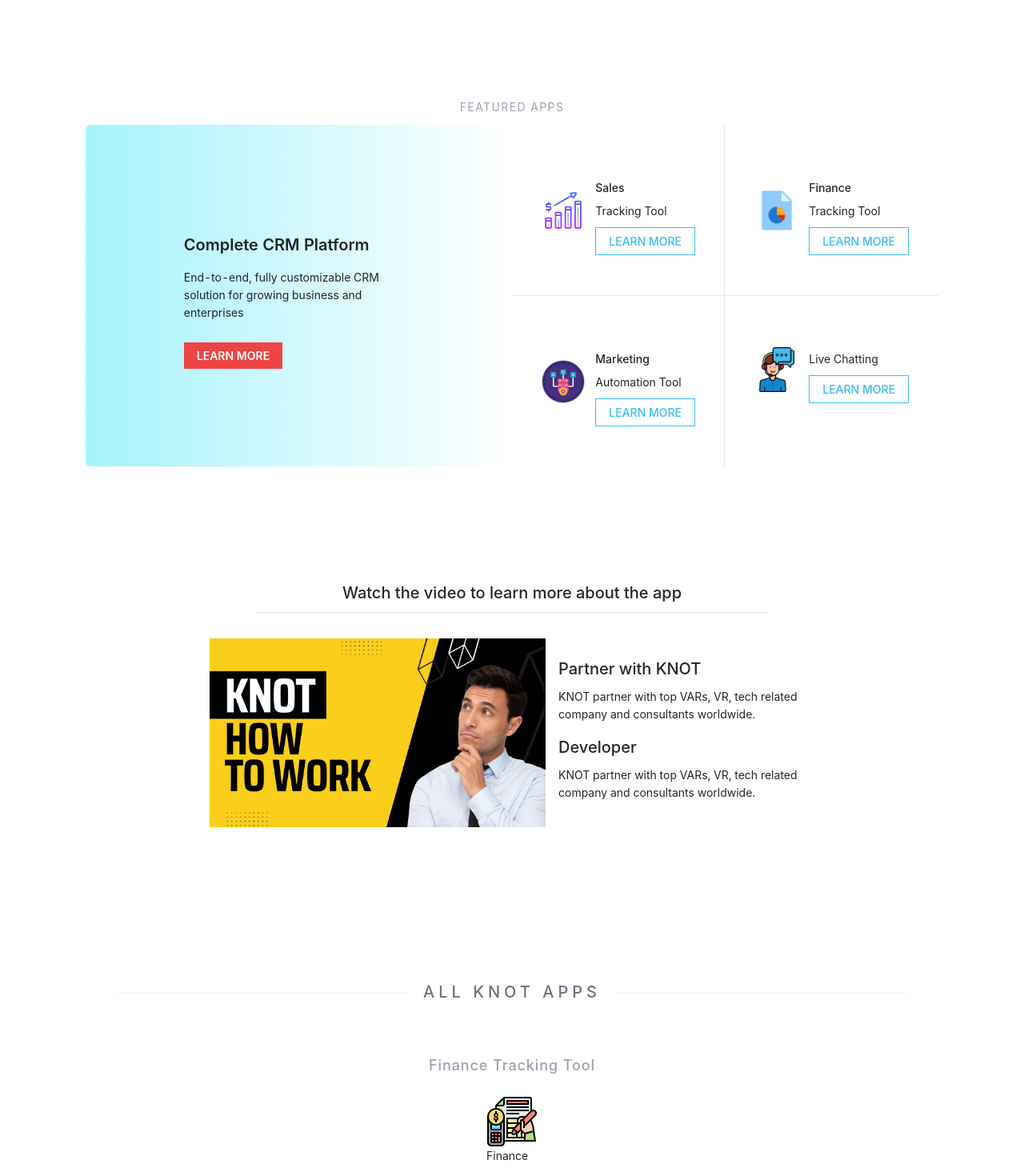
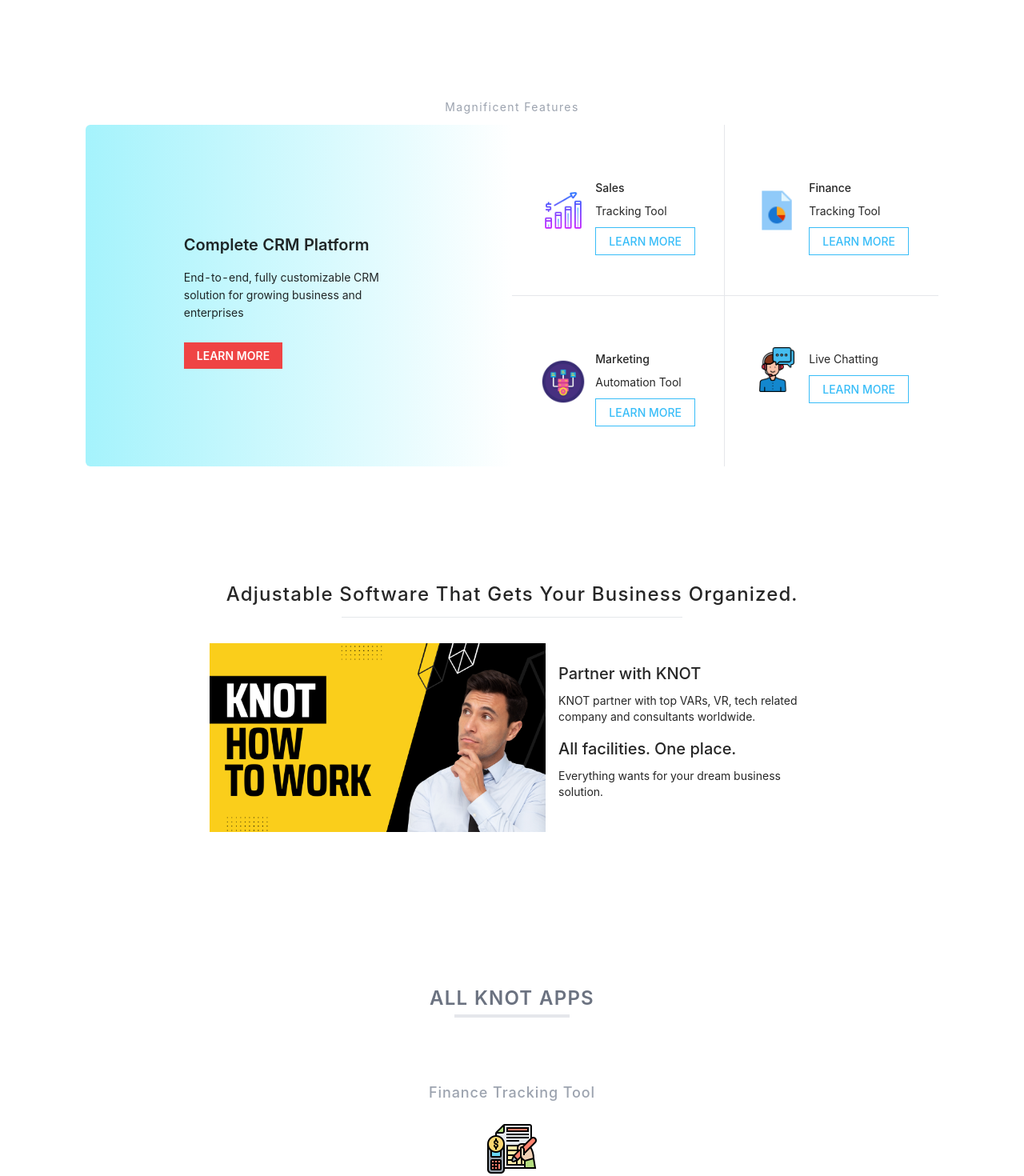
Before and after one commit to TeamHero6/knot-client, a React (Create React App) app: page / in a window 1280 px wide. Shown: the part 400-1870 px from the top of the page at 80% size. Built offline with nearby package versions, Linux system fonts and the light colour scheme; the HTML template or start-up script is replaced by a standard one.

Commit message:
fix all responsive issue on home page

```diff
--- a/src/Components/Pages/Home/AllKnotApp/AllKnotApp.js
+++ b/src/Components/Pages/Home/AllKnotApp/AllKnotApp.js
@@ -1,4 +1,3 @@
-import { Divider } from "antd";
 import React from "react";
 import liveChatSmallIcon from "../../../../Assets/icons/chat-small.png";
 import liveChatIcon from "../../../../Assets/icons/chat.png";
@@ -13,12 +12,11 @@
 
 const AllKnotApp = () => {
     return (
-        <div className="md:mx-16 lg:mx-36 mb-12 mt-20 md:mt-36">
-            <Divider>
-                <h2 className="text-center text-gray-500 text-xl my-12 tracking-widest md:tracking-[.25em]">
-                    ALL KNOT APPS
-                </h2>
-            </Divider>
+        <div className="md:mx-16 lg:mx-36 mb-12 mt-20 md:mt-48">
+            <h2 className="text-center text-gray-500 font-semibold text-2xl my-12 lg:my-20 tracking-widest md:tracking-wider">
+                ALL KNOT APPS
+                <div className="border-2 border-b-2 w-36 mx-auto mt-1"></div>
+            </h2>
             <div className="flex justify-center flex-wrap gap-20">
                 {/*------- Finance Tracking Tool --------*/}
                 <section>
@@ -190,7 +188,7 @@
                 </section>
                 {/*------- Live Chatting --------*/}
                 <section>
-                    <h1 className="font-bold text-center mb-4">
+                    <h1 className="text-lg text-gray-400 text-center mb-6 tracking-wider">
                         Live Chatting
                     </h1>
                     <div className="flex justify-center">
@@ -240,7 +238,7 @@
                 </section>
                 {/*------- Task Management --------*/}
                 <section>
-                    <h1 className="font-bold text-center mb-4">
+                    <h1 className="text-lg text-gray-400 text-center mb-6 tracking-wider">
                         Task Management
                     </h1>
                     <div className="flex justify-center">
--- a/src/Components/Pages/Home/FeaturedApp/FeaturedApp.js
+++ b/src/Components/Pages/Home/FeaturedApp/FeaturedApp.js
@@ -9,7 +9,7 @@
     return (
         <div className="lg:px-12">
             <p className="my-3 tracking-widest text-gray-400 text-sm text-center">
-                FEATURED APPS
+                Magnificent Features
             </p>
             <section className="grid w-[100%] mx-auto mb-20 md:mb-36 md:w-[90%] grid-cols-1 md:grid-cols-2 items-center bg-cyan-100 md:bg-gradient-to-r from-cyan-200 via-white to-white rounded-md">
                 <div className="text-center md:text-left w-[100%] md:w-[60%] px-0 lg:px-4 mx-auto my-10 md:my-0">
--- a/src/Components/Pages/Home/Intro.js
+++ b/src/Components/Pages/Home/Intro.js
@@ -4,20 +4,25 @@
 
 const Intro = () => {
     return (
-        <div className="w-[80%] mx-auto mt-20 md:mt-36">
+        <div className="w-[90%] mx-auto mt-20 md:mt-48">
             <section className="text-[#333333] text-[24px] font-semibold mb-6 mt-12 text-center">
-                <h1>Trusted by more than 15 million users globally</h1>
+                <h1 className="hidden md:block">
+                    Manage Your Investments Easily And Effectively
+                </h1>
             </section>
             <section className=" md:flex md:justify-center">
-                <div className="sm:max-w-sm md:w-[500px] md:mr-12 lg:mr-20">
-                    <img src={IntroImg} alt="" />
+                <div className="sm:max-w-sm md:w-[600px] md:mr-8 lg:mr-20">
+                    <img src={IntroImg} alt="w-full" />
                 </div>
 
-                <div className="text-left text-[#333333] text-[22px]">
-                    <h2 className="font-semibold py-4">Partner with Knot</h2>
-                    <p>
-                        Knot partners with top notch <br /> VARs, MSPs, SIs,
-                        consultants and <br /> technology partners.
+                <div className="text-left text-[#333333] px-1 w-[100%] md:max-w-md">
+                    <h2 className="font-semibold py-4 text-xl md:text-2xl">
+                        Knot with clients
+                    </h2>
+                    <p className="text-sm md:text-lg">
+                        We help organizations work smarter and grow faster.
+                        Reach out to us to build effective organizations, reduce
+                        costs, manage risk and regulation leverage talent.
                     </p>
                 </div>
             </section>
--- a/src/Components/Pages/Home/Promotion/Promotion.js
+++ b/src/Components/Pages/Home/Promotion/Promotion.js
@@ -1,26 +1,37 @@
-import React from 'react';
-import howToWork from '../../../../Assets/images/how-to-work.png';
+import React from "react";
+import howToWork from "../../../../Assets/images/how-to-work.png";
 
 const Promotion = () => {
     return (
-        <div className='my-12'>
-            <h1 className='text-center text-xl'>Watch the video to learn more about the app</h1>
-            <hr className='w-1/2 mx-auto mt-1' />
-            <div className='flex flex-wrap justify-center gap-4 mt-8'>
+        <div className="my-24 mb-40">
+            <h1 className="hidden md:block text-center text-xl md:text-2xl tracking-wider">
+                Adjustable Software That Gets Your Business Organized.
+            </h1>
+            <hr className=" w-1/2 md:w-1/3 mx-auto mt-1" />
+            <div className="flex flex-wrap justify-center gap-4 mt-8">
                 <div>
-                    <img className='w-[360px] lg:w-[420px]' src={howToWork} alt="" />
+                    <img
+                        className="w-[360px] lg:w-[420px]"
+                        src={howToWork}
+                        alt=""
+                    />
                 </div>
-                <div className='lg:w-1/4 md:w-1/3 ml-4 sm:ml-0'>
+                <div className="lg:w-1/4 md:w-1/3 ml-4 sm:ml-0">
                     <div>
-                        <h3 className='text-xl font-medium lg:mt-6'>Partner with KNOT</h3>
-                        <p>
-                            KNOT partner with top VARs, VR, tech related company and consultants worldwide.
+                        <h3 className="text-xl font-medium lg:mt-6">
+                            Partner with KNOT
+                        </h3>
+                        <p className="text-sm">
+                            KNOT partner with top VARs, VR, tech related company
+                            and consultants worldwide.
                         </p>
                     </div>
                     <div>
-                        <h3 className='text-xl font-medium mt-4'>Developer</h3>
-                        <p>
-                            KNOT partner with top VARs, VR, tech related company and consultants worldwide.
+                        <h3 className="text-xl font-medium mt-4">
+                            All facilities. One place.
+                        </h3>
+                        <p className="text-sm">
+                            Everything wants for your dream business solution.
                         </p>
                     </div>
                 </div>
```
